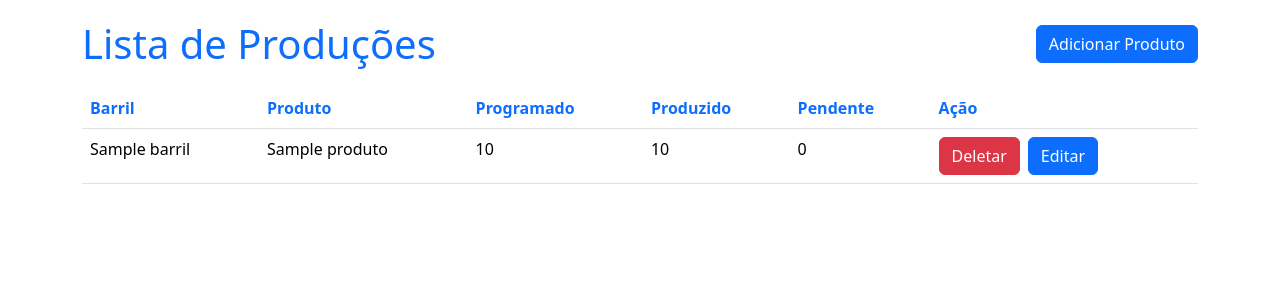
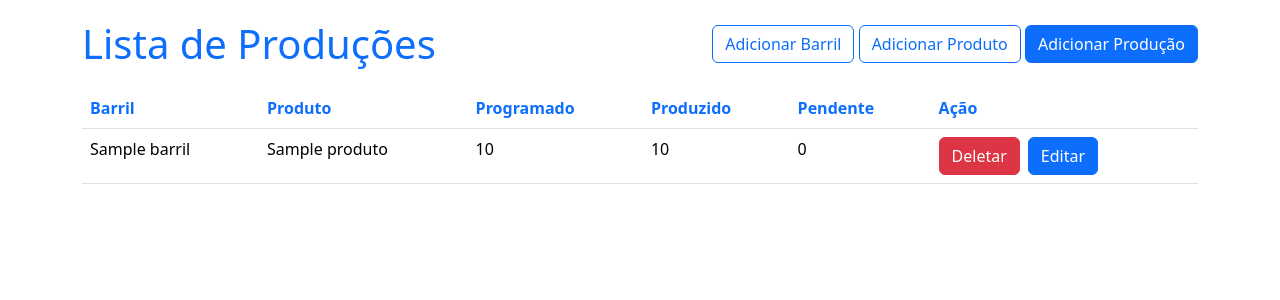
Before and after one commit to valdomiro22/producao_chopp_django, a Django app: page /producoes/1/ in a window 1280 px wide. Shown: the top 300 px of the page. Run offline with Django 5.2, Linux system fonts and the light colour scheme; tables that the repository leaves empty hold one stand-in row (values such as "Sample post"); some libraries are stand-ins or nearby versions.

Commit message:
links para adicionar barril e produto

```diff
--- a/producao/templates/lista-producoes.html
+++ b/producao/templates/lista-producoes.html
@@ -14,7 +14,12 @@
     <div class="container">
         <div class="cabecalho">
             <h1 class="text-primary">Lista de Produções</h1>
-            <a href="{% url "adicionar-producao" grade_id %}"class="btn btn-primary">Adicionar Produto</a>
+
+            <div class="links">
+                <a href="{% url "adicionar-barril" %}"class="btn btn-outline-primary">Adicionar Barril</a>
+                <a href="{% url "adicionar-produto" %}"class="btn btn-outline-primary">Adicionar Produto</a>
+                <a href="{% url "adicionar-producao" grade_id %}"class="btn btn-primary">Adicionar Produção</a>
+            </div>
         </div>
 
         <table class="table table" >
```
